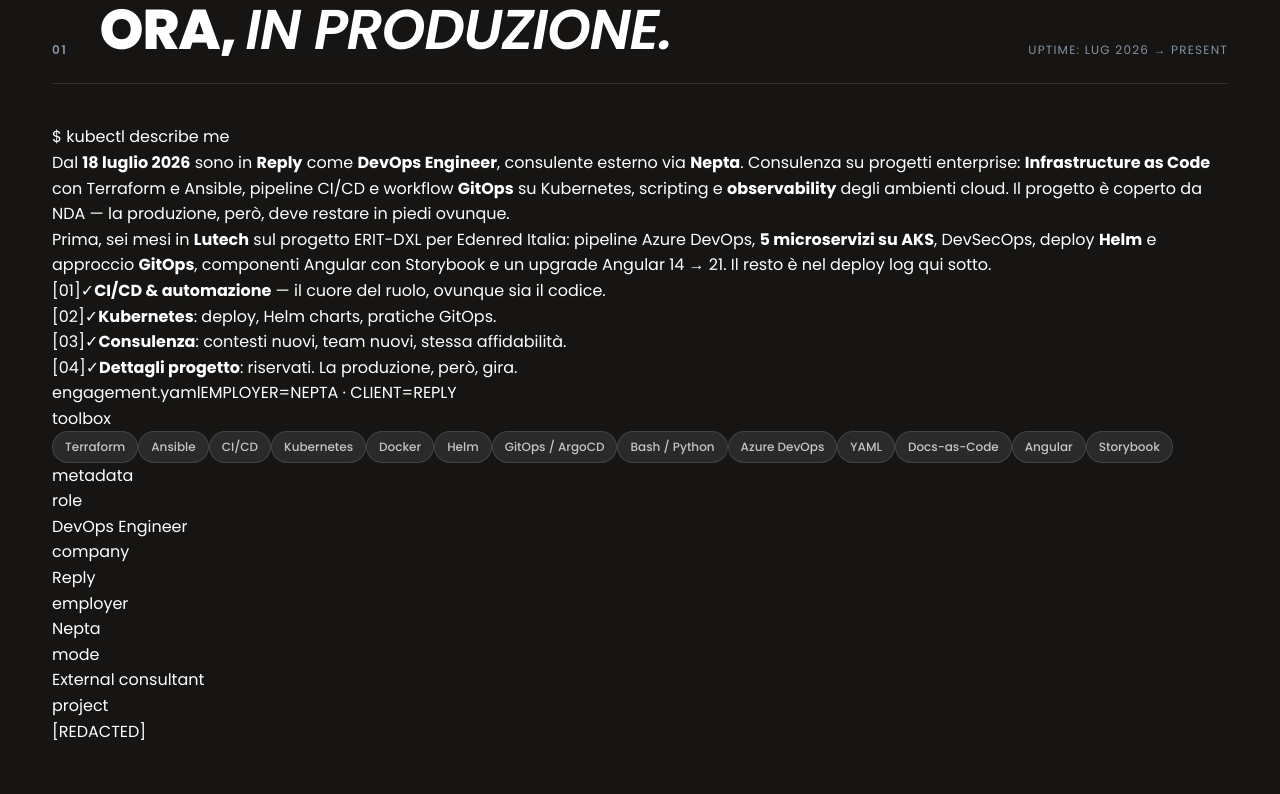
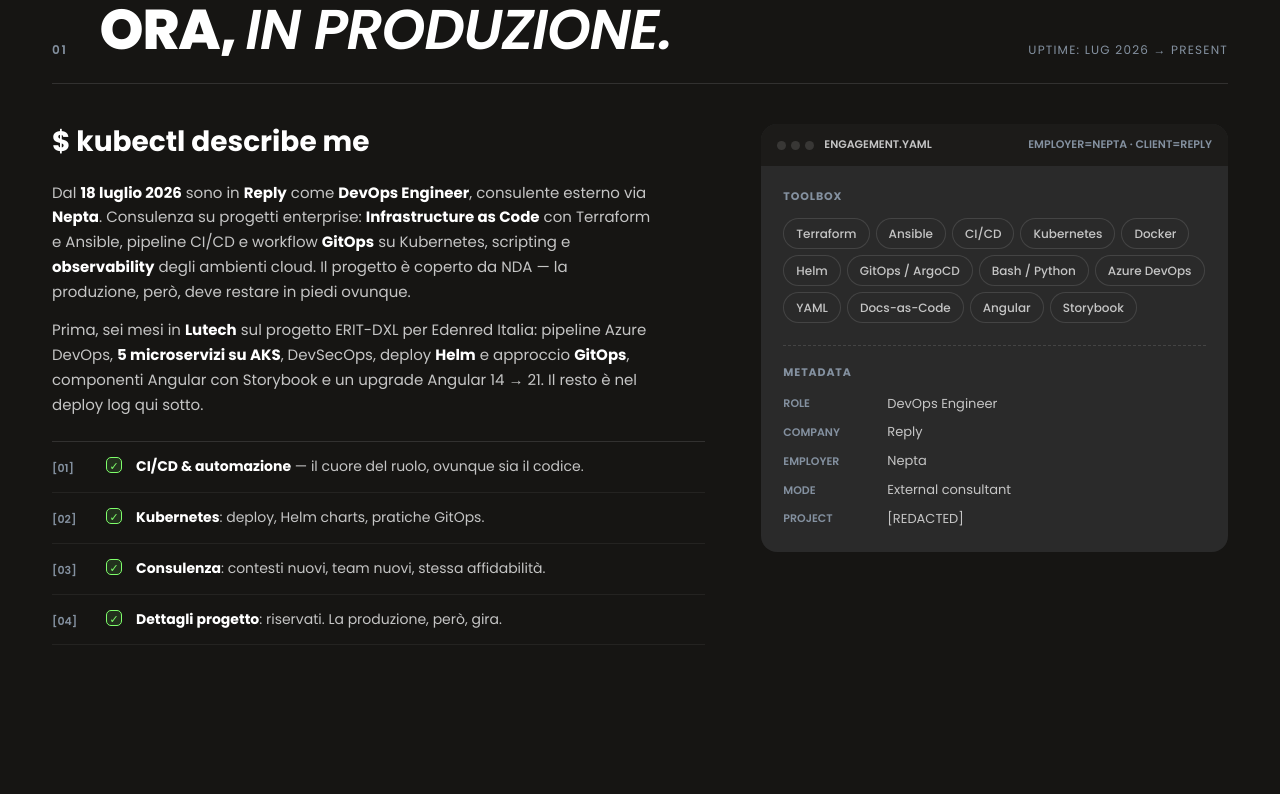
Before and after one commit to mariocelzo/portfolio-mario-celzo, a React (Vite) app: page / in a window 1280 px wide. Shown: the part 940-1734 px from the top of the page. Built offline with nearby package versions, Linux system fonts and the light colour scheme.

Commit message:
style: restyle Now/Stack/Education/Behind to match new design system

```diff
--- a/src/styles/index.css
+++ b/src/styles/index.css
@@ -7,3 +7,4 @@
 @import './tx/work.css';
 @import './tx/experience.css';
 @import './tx/contact-footer.css';
+@import './tx/misc-sections.css';
--- /dev/null
+++ b/src/styles/tx/misc-sections.css
@@ -0,0 +1,96 @@
+/* ──── Now — "in produzione" ──── */
+.tx-now { display: grid; grid-template-columns: 1.4fr 1fr; gap: 56px; align-items: start; }
+.tx-now__main p { font-size: 15px; line-height: 1.65; color: var(--ink-soft); margin: 0 0 14px; max-width: 64ch; }
+.tx-now__main p strong { color: var(--ink); font-weight: 700; }
+.tx-now__lead { font-family: var(--font-sans) !important; font-weight: 700 !important; font-size: clamp(20px, 2.4vw, 28px) !important; line-height: 1.3 !important; color: var(--ink) !important; margin-bottom: 20px !important; }
+.tx-now__bullets { margin-top: 24px; display: grid; border-top: 1px solid var(--rule); }
+.tx-now__bullet { display: grid; grid-template-columns: 40px auto 1fr; gap: 14px; align-items: start; padding: 14px 0; border-bottom: 1px solid var(--rule-soft); font-size: 14px; line-height: 1.55; }
+.tx-now__bullet .ix { font-size: 11px; font-weight: 600; color: var(--ink-mute); padding-top: 4px; }
+.tx-now__bullet .check { width: 16px; height: 16px; border-radius: 5px; border: 1px solid var(--positive); background: var(--positive-soft); display: grid; place-items: center; color: var(--positive); font-size: 11px; margin-top: 1px; }
+.tx-now__bullet .text { color: var(--ink-soft); }
+.tx-now__bullet .text strong { color: var(--ink); font-weight: 700; }
+.tx-now__panel { padding: 0; background: var(--bg-card); border-radius: 16px; overflow: hidden; position: sticky; top: 88px; }
+.tx-panel__bar { display: grid; grid-template-columns: auto 1fr auto; gap: 10px; align-items: center; padding: 12px 16px; background: var(--bg-soft); font-size: 11px; font-weight: 600; text-transform: uppercase; color: var(--ink-mute); }
+.tx-panel__lights { display: flex; gap: 5px; }
+.tx-panel__lights span { width: 9px; height: 9px; border-radius: 50%; background: var(--rule); }
+.tx-panel__bar .file { color: var(--ink-soft); }
+.tx-panel__body { padding: 22px; }
+.tx-panel__body h4 { font-size: 11px; font-weight: 700; letter-spacing: 0.08em; text-transform: uppercase; color: var(--ink-mute); margin: 0 0 12px; }
+.tx-chips { display: flex; flex-wrap: wrap; gap: 6px; margin-bottom: 22px; }
+.tx-panel__divider { border-top: 1px dashed var(--rule); margin: 18px 0; }
+.tx-panel__body dl { margin: 0; display: grid; grid-template-columns: 90px 1fr; gap: 8px 14px; font-size: 13px; }
+.tx-panel__body dt { font-size: 11px; font-weight: 600; text-transform: uppercase; color: var(--ink-mute); align-self: center; }
+.tx-panel__body dd { margin: 0; color: var(--ink-soft); }
+
+@media (max-width: 900px) {
+  .tx-now { grid-template-columns: 1fr; gap: 32px; }
+  .tx-now__panel { position: static; }
+}
+
+/* ──── Stack ──── */
+.tx-stack__grid { display: grid; grid-template-columns: 1fr 1fr; gap: 0; }
+.tx-stack__col { padding: 24px 28px 24px 0; border-top: 1px solid var(--rule); }
+.tx-stack__col:nth-child(odd) { border-right: 1px solid var(--rule); }
+.tx-stack__col:nth-child(even) { padding-left: 28px; padding-right: 0; }
+.tx-stack__col h5 { font-size: 11px; font-weight: 700; letter-spacing: 0.1em; text-transform: uppercase; color: var(--ink-mute); margin: 0 0 8px; }
+.tx-stack__col .lead { font-family: var(--font-sans); font-weight: 500; font-style: normal; font-size: 17px; line-height: 1.3; color: var(--ink); margin: 0 0 16px; max-width: 30ch; }
+.tx-stack__chips { display: flex; flex-wrap: wrap; gap: 6px; }
+
+@media (max-width: 720px) {
+  .tx-stack__grid { grid-template-columns: 1fr; }
+  .tx-stack__col, .tx-stack__col:nth-child(odd), .tx-stack__col:nth-child(even) { padding: 22px 0; border-right: 0; }
+}
+
+/* ──── Education ──── */
+.tx-edu { display: grid; grid-template-columns: 1.4fr 1fr; gap: 48px; align-items: start; }
+.tx-edu__row { display: grid; grid-template-columns: 130px 1fr; gap: 20px; padding: 18px 0; border-top: 1px solid var(--rule); }
+.tx-edu__row:last-child { border-bottom: 1px solid var(--rule); }
+.tx-edu__row .year { font-size: 12px; font-weight: 600; color: var(--ink-mute); padding-top: 4px; }
+.tx-edu__row .title { font-family: var(--font-sans); font-weight: 700; font-style: normal; font-size: 19px; line-height: 1.25; color: var(--ink); margin: 0 0 4px; }
+.tx-edu__row .org { font-size: 12px; font-weight: 500; color: var(--ink-mute); }
+.tx-edu__side h4 { font-size: 11px; font-weight: 700; letter-spacing: 0.1em; text-transform: uppercase; color: var(--ink-mute); margin: 0 0 12px; }
+.tx-edu__side .certs { display: grid; margin-bottom: 26px; border-top: 1px dashed var(--rule); }
+.tx-edu__side .cert { display: grid; grid-template-columns: 22px 1fr auto; gap: 12px; padding: 10px 0; border-bottom: 1px dashed var(--rule); font-size: 13px; color: var(--ink-soft); }
+.tx-edu__side .cert::before { content: "✓"; color: var(--positive); font-size: 12px; }
+.tx-edu__side .cert .yr { color: var(--ink-mute); font-size: 11px; }
+.tx-edu__side .langs { display: grid; border-top: 1px dashed var(--rule); }
+.tx-edu__side .lang { display: grid; grid-template-columns: 1fr auto; gap: 12px; padding: 10px 0; border-bottom: 1px dashed var(--rule); font-size: 13px; align-items: baseline; }
+.tx-edu__side .lang .name { font-family: var(--font-sans); font-weight: 600; font-style: normal; font-size: 15px; color: var(--ink); }
+.tx-edu__side .lang .level { color: var(--ink-mute); font-size: 11px; }
+
+@media (max-width: 900px) { .tx-edu { grid-template-columns: 1fr; gap: 32px; } }
+
+/* ──── Behind the keyboard ──── */
+.tx-behind { padding: 72px 32px; max-width: 1240px; margin: 0 auto; }
+.tx-behind__inner { display: grid; grid-template-columns: 0.85fr 1.15fr; gap: 48px; align-items: start; }
+.tx-behind__media { position: relative; aspect-ratio: 4 / 5; overflow: hidden; border-radius: 20px; background: var(--bg-card); }
+.tx-behind__media img { width: 100%; height: 100%; object-fit: cover; }
+.tx-behind__media .corner { position: absolute; font-size: 10px; font-weight: 600; letter-spacing: 0.08em; text-transform: uppercase; color: var(--ink); background: rgba(22,21,19,0.78); backdrop-filter: blur(4px); padding: 4px 10px; border-radius: 999px; }
+.tx-behind__media .corner.tl { top: 12px; left: 12px; }
+.tx-behind__media .corner.tr { top: 12px; right: 12px; }
+.tx-behind__photoCap { position: absolute; bottom: 0; left: 0; right: 0; padding: 16px; background: linear-gradient(180deg, rgba(0,0,0,0) 0%, rgba(0,0,0,0.75) 100%); color: var(--ink); font-size: 11px; letter-spacing: 0.06em; text-transform: uppercase; display: flex; justify-content: space-between; gap: 12px; }
+.tx-behind__copy { display: flex; flex-direction: column; gap: 18px; }
+.tx-behind__title { font-family: var(--font-sans); font-weight: 800; font-size: clamp(32px, 4.8vw, 48px); line-height: 1.1; margin: 0; color: var(--ink); text-transform: uppercase; }
+.tx-behind__title .italic { font-style: normal; background-image: var(--grad-behind); -webkit-background-clip: text; background-clip: text; color: transparent; }
+.tx-behind__bio p { font-size: 14px; line-height: 1.65; color: var(--ink-soft); margin: 0 0 12px; max-width: 60ch; }
+.tx-behind__grid { margin-top: 8px; display: grid; grid-template-columns: 1fr 1fr; border-top: 1px solid var(--rule); }
+.tx-behind__item { padding: 18px 22px 18px 0; border-bottom: 1px solid var(--rule); }
+.tx-behind__item:nth-child(odd) { border-right: 1px solid var(--rule); }
+.tx-behind__item:nth-child(even) { padding-left: 22px; padding-right: 0; }
+.tx-behind__item:nth-last-child(-n+2) { border-bottom: 0; }
+.tx-behind__item .tag { font-size: 10px; font-weight: 600; color: var(--ink-mute); display: block; margin-bottom: 4px; }
+.tx-behind__item h4 { font-family: var(--font-sans); font-weight: 700; font-style: normal; font-size: 19px; margin: 0 0 4px; color: var(--ink); }
+.tx-behind__item p { font-size: 13px; line-height: 1.55; color: var(--ink-soft); margin: 0; }
+
+@media (max-width: 900px) {
+  .tx-behind { padding: 56px 22px; }
+  .tx-behind__inner { grid-template-columns: 1fr; gap: 28px; }
+  .tx-behind__media { aspect-ratio: 4 / 3; }
+}
+@media (max-width: 540px) {
+  .tx-behind__grid { grid-template-columns: 1fr; }
+  .tx-behind__item:nth-child(odd) { border-right: 0; }
+  .tx-behind__item:nth-child(even) { padding-left: 0; }
+  .tx-behind__item:nth-last-child(-n+2) { border-bottom: 1px solid var(--rule); }
+  .tx-behind__item:last-child { border-bottom: 0; }
+}
```
